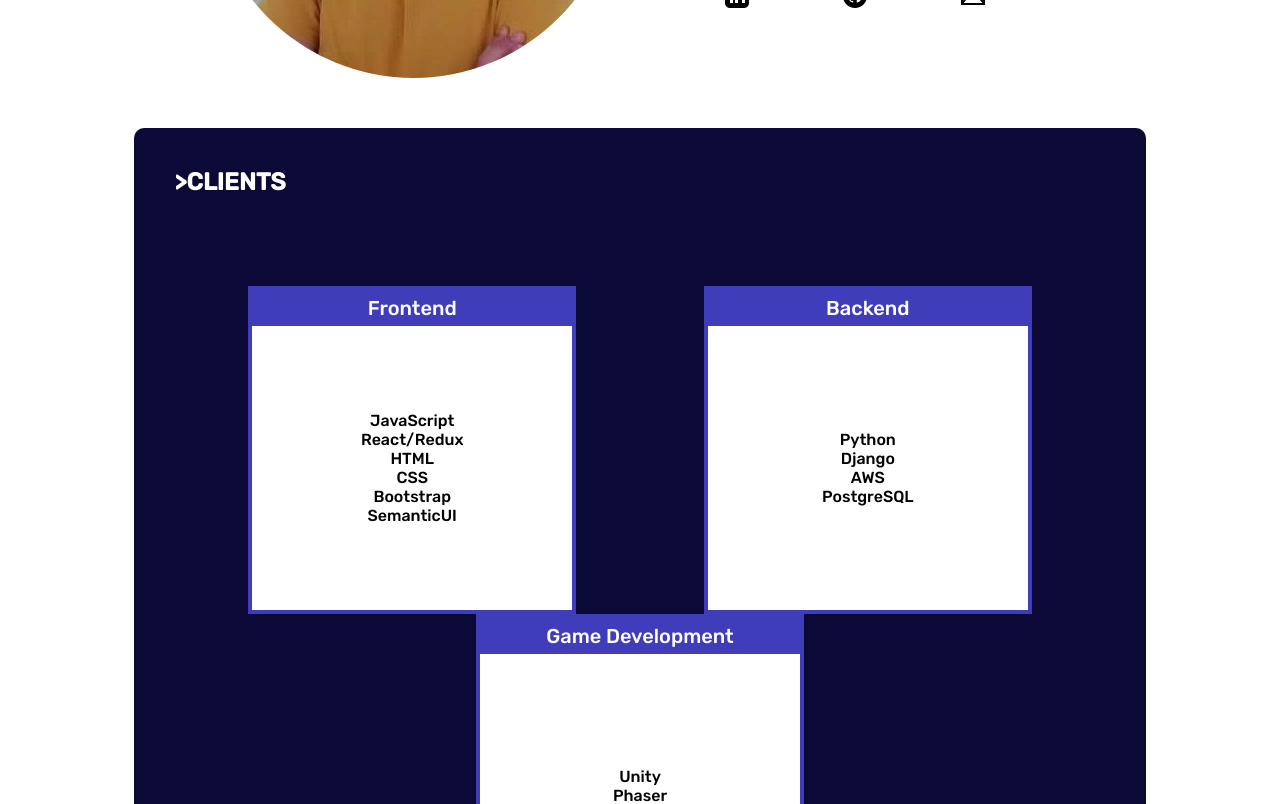
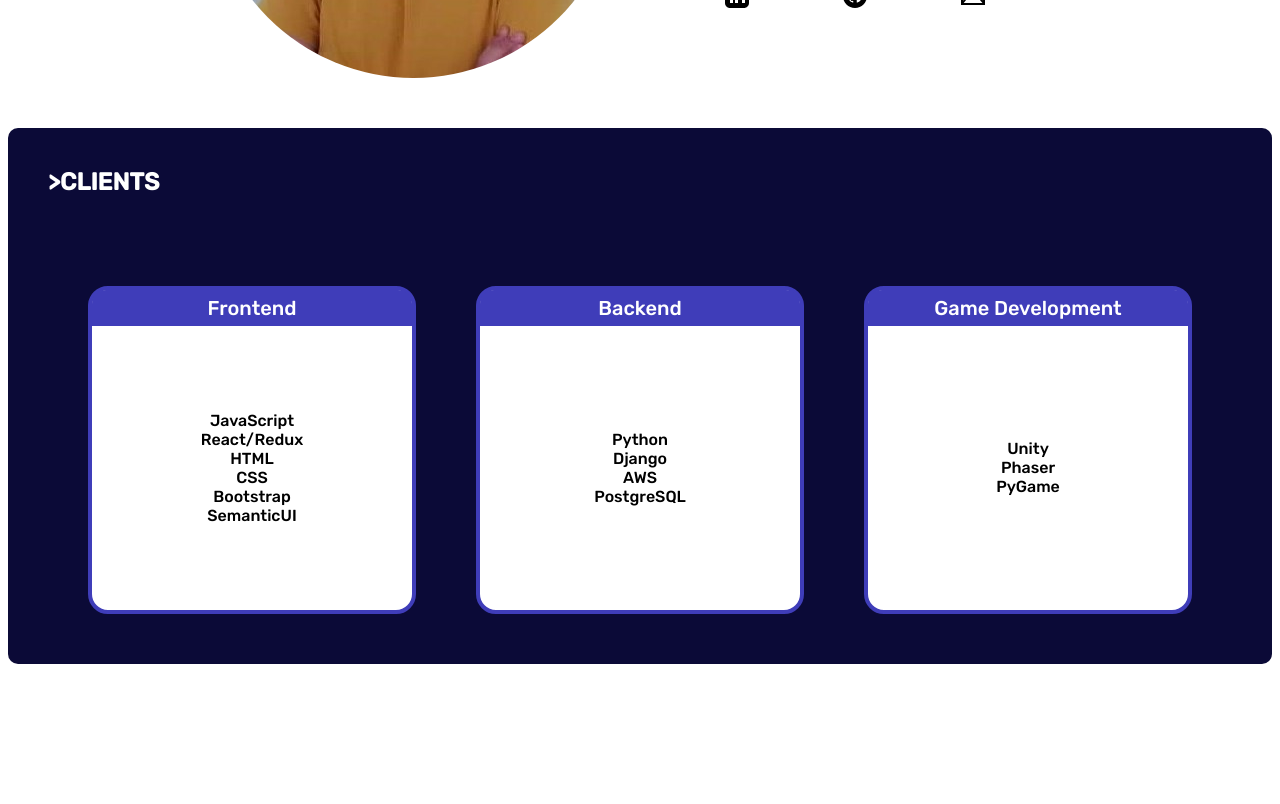
Before and after one commit to albert-dm/next-albert-dm-page, a Next.js app: page / in a window 1280 px wide. Shown: the part 460-1264 px from the top of the page. After the commit the page ends 1132 px from the top, so only its background shows below. Built offline with nearby package versions, Linux system fonts and the light colour scheme.

Commit message:
cards width and radius

```diff
--- a/pages/components/card/cardStyled.styles.js
+++ b/pages/components/card/cardStyled.styles.js
@@ -18,6 +18,7 @@ export const CardStyled = styled.div `
     border-color: ${colors.secondary};
     border-width: 4px;
     display: flex;
+    border-radius:20px;
     flex-direction: column;
     background-color: white;
   }
@@ -29,6 +30,8 @@ export const CardStyled = styled.div `
     align-items: center;
     background-color: ${colors.secondary};
     border-color: ${colors.secondary};
+    border-top-left-radius:14px;
+    border-top-right-radius:14px;
     font-size:20px;
     color:white;
     cursor: pointer;
--- a/pages/components/cardContainer/cardContainerStyled.styles.js
+++ b/pages/components/cardContainer/cardContainerStyled.styles.js
@@ -6,7 +6,7 @@ export const CardContainerStyled = styled.div`
 
     background-color:${colors.terminal};
     border-radius:10px;
-    width: 80%;
+    width: 100%;
     margin:auto;
     .title {
       color:${colors.white};
```
